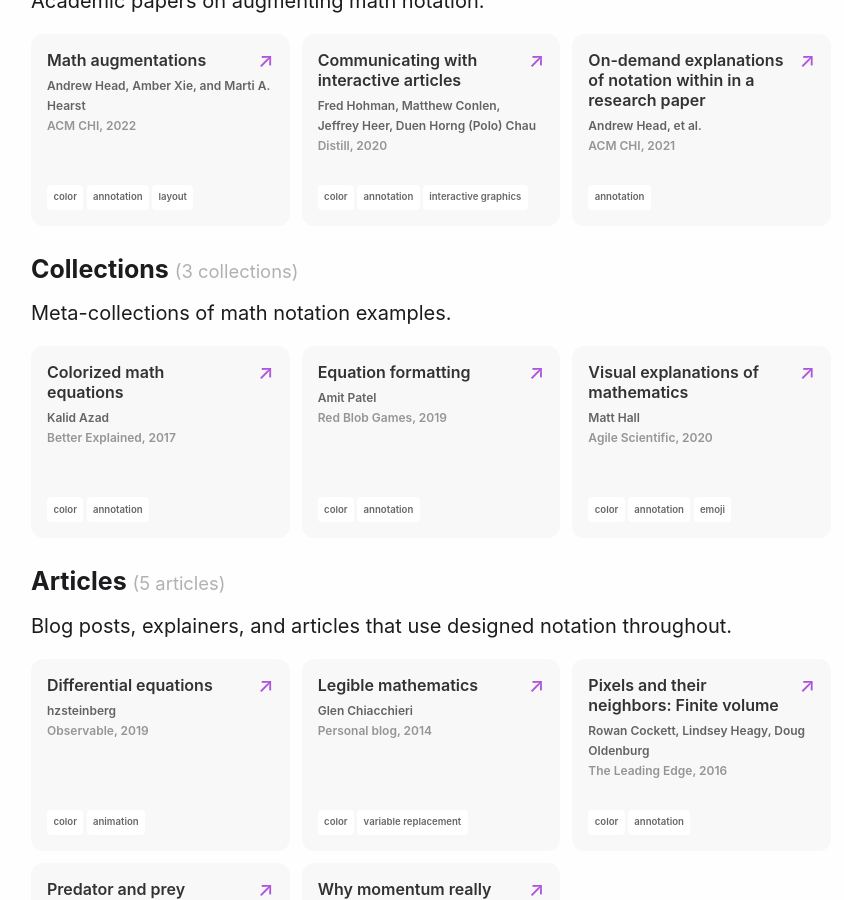
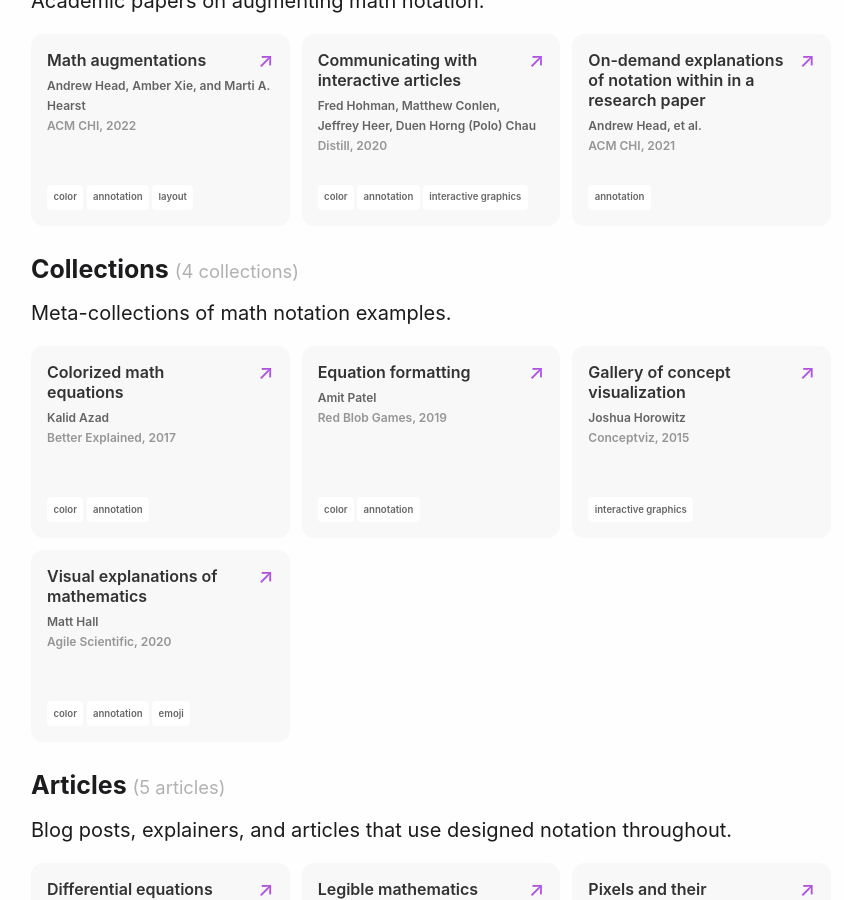
Before and after one commit to fredhohman/awesome-mathematical-notation-design, a Jekyll site: the page built from index.md, in a window 1280 px wide and 900 px high, scrolled down 723 px. Shown: the whole window, without its empty margins (209-1053 px from the left). Built offline with Jekyll 4.4.1, drawn with Linux system fonts in a browser that asks for light colours.

Commit message:
feat: add conceptviz collection

```diff
--- a/_data/examples.yaml
+++ b/_data/examples.yaml
@@ -480,3 +480,12 @@
   tags:
     - color
     - interactive graphics
+
+- title: Gallery of concept visualization
+  author: Joshua Horowitz
+  publication: Conceptviz
+  year: 2015
+  link: https://conceptviz.github.io/
+  type: collection
+  tags:
+    - interactive graphics
```
